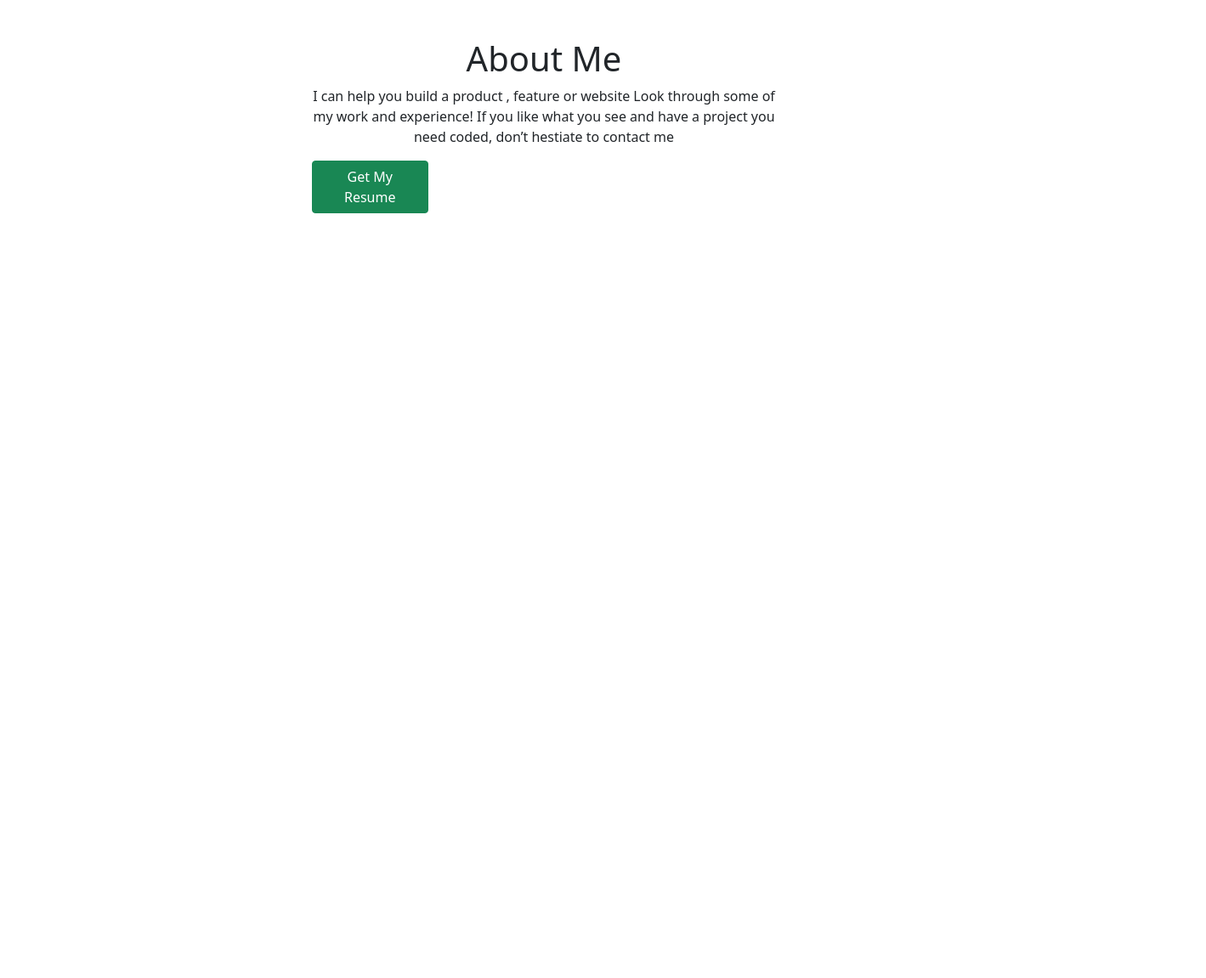
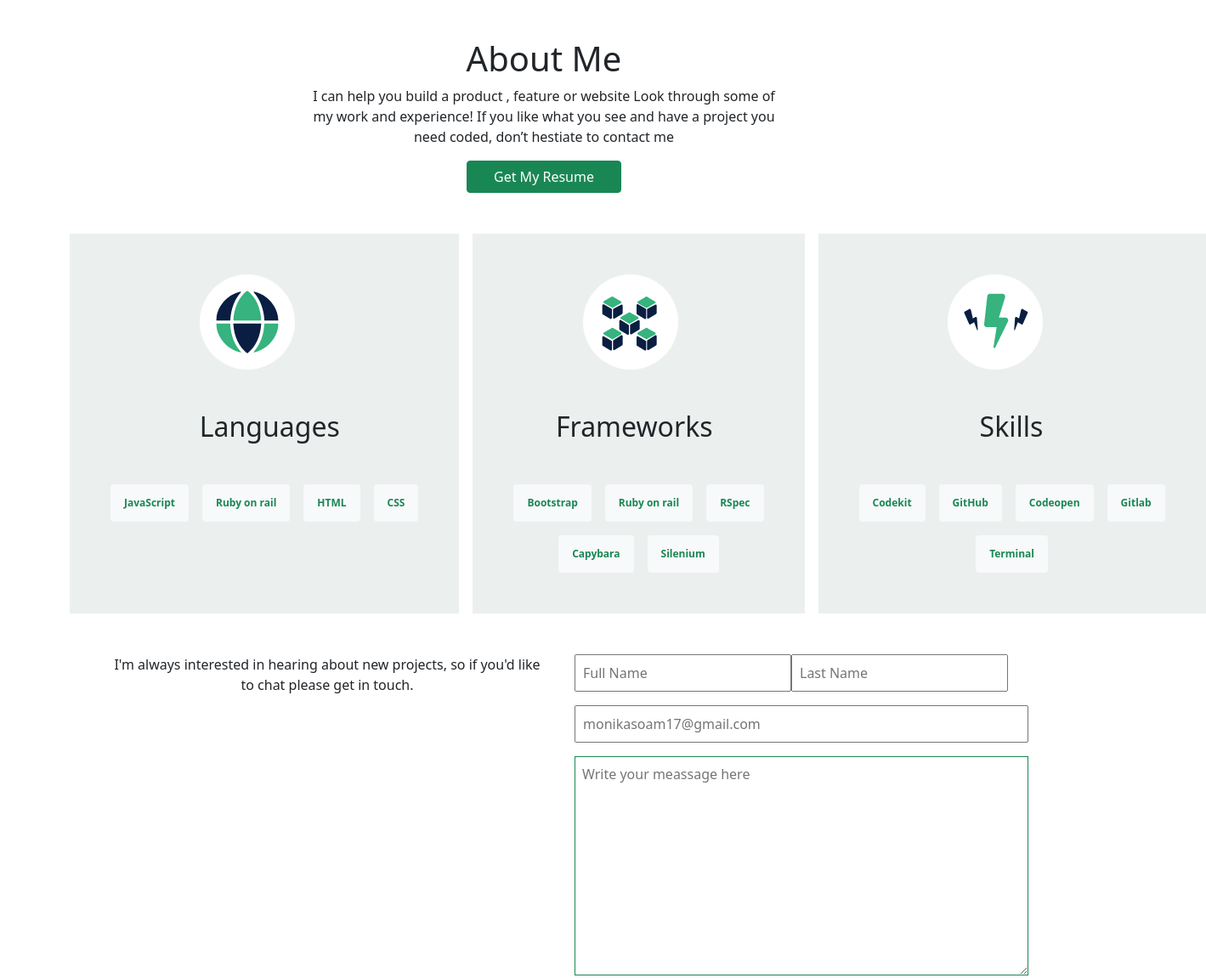
Before and after one commit to monika-soam/Bootstrap, a website: page index.html in a window 1280 px wide. Shown: the part 1750-2901 px from the top of the page at 85% size, 1419 px wide, since content can reach past the window. Before the commit the page ends 2001 px from the top, so only its background shows below. Drawn offline with nearby package versions, Linux system fonts and the light colour scheme.

Commit message:
Completed the about me section

```diff
--- a/index.html
+++ b/index.html
@@ -159,11 +159,76 @@
 
         <h1 class="text-dark">About Me</h1>
         <p class="text-dark">I can help you build a product , feature or website Look through some of my work and experience! If you like what you see and have a project you need coded, don’t hestiate to contact me</p>
-        <button class="btn btn-success col-sm-3 justify-content-center align-items-center" type="button">Get My Resume</button>
+        <button class="btn btn-success col-lg-4 justify-content-center align-items-center offset-4" type="button">Get My Resume</button>
       </div>
       <div class="col-lg-3"></div>
+      <div class="work-content d-flex flex-row gap-3 mt-5">
 
+        <div class="inner-work justify-content-center align-items-center">
+          <div class="img-div offset-4 my-5 "><img class=" px-3" src="./assets/img/Icon-Langguage.svg" alt="Language"></div>
+          <h2 class="offset-4 mt-4">Languages</h2>
+          <div class="d-flex flex-column justify-content-center gap-3 m-5 ">
+            <div class="d-flex flex-row gap-3">
+              <span class="badge text-success bg-light p-3">JavaScript</span>
+              <span class="badge text-success bg-light p-3">Ruby on rail</span>
+              <span class="badge text-success bg-light p-3">HTML</span>
+
+              <span class="badge text-success bg-light p-3">CSS</span>
+            </div>
+          </div>
+        </div>
+        <div class="inner-work justify-content-center align-items-center">
+          <div class="img-div offset-4 my-5"><img class="px-3" src="./assets/img/Icon-Name-1.svg" alt="Language"></div>
+          <h2 class="offset-3 mt-4">Frameworks</h2>
+          <div class="d-flex flex-column justify-content-center gap-3 m-5 ">
+            <div class="d-flex flex-row gap-3">
+              <span class="badge text-success bg-light p-3">Bootstrap</span>
+              <span class="badge text-success bg-light p-3">Ruby on rail</span>
+              <span class="badge text-success bg-light p-3">RSpec</span>
+            </div>
+            <div class="d-flex flex-row gap-3 justify-content-center">
+              <span class="badge text-success bg-light p-3">Capybara</span>
+              <span class="badge text-success bg-light p-3">Silenium</span>
+            </div>
+          </div>
+        </div>
+        <div class="inner-work justify-content-center align-items-center">
+          <div class="img-div offset-4 my-5"><img class="px-3" src="./assets/img/Icon-Name-2.svg" alt="Language"></div>
+          <h2 class="offset-5 mt-4">Skills</h2>
+          <div class="d-flex flex-column justify-content-center gap-3 m-5 ">
+            <div class="d-flex flex-row gap-3">
+              <span class="badge text-success bg-light p-3">Codekit</span>
+              <span class="badge text-success bg-light p-3">GitHub</span>
+              <span class="badge text-success bg-light p-3">Codeopen</span>
+              <span class="badge text-success bg-light p-3">Gitlab</span>
+            </div>
+            <div class="d-flex flex-row gap-3 justify-content-center">
+
+              <span class="badge text-success bg-light p-3">Terminal</span>
+            </div>
+          </div>
+        </div>
+
+      </div>
     </div>
+
+    <div class="contact-us d-flex flex-row m-5 gap-5">
+      <div class="col-lg-6 justify-content-center align-items-center text-center">
+        <p class="text-dark ">I'm always interested in hearing about new projects, so if you'd like to chat please get in touch.</p>
+      </div>
+      <div class="col-lg-6 ">
+        <form action="https://formspree.io/f/xnqwdjbw" method="post" class="d-flex row gap-3">
+          <div class="row">
+            <input type="text" class="col-sm-6 p-2" name="userName" maxlength="30" placeholder="Full Name" required>
+            <input type="text" class="col-sm-6 p-2" name="userName" maxlength="30" placeholder="Last Name">
+          </div>
+          <input class="col-sm-12 p-2" type="email" name="email" placeholder="monikasoam17@gmail.com" required>
+          <textarea class="col-sm-12 p-2 border-success" name="message" id="message1" cols="30" rows="10" placeholder="Write your meassage here" maxlength="500" required></textarea>
+
+        </form>
+      </div>
+    </div>
+
 
 
 
--- a/style.css
+++ b/style.css
@@ -1,3 +1,17 @@
 .home-page {
   background-image: url("./assets/img/Header-llustration-desktop.svg");
 }
+
+.inner-work {
+  background-color: #ebf0ee;
+}
+
+.inner-work img {
+  width: 7em;
+  height: 7em;
+  background-color: #fff;
+}
+
+.img-div img {
+  border-radius: 4em;
+}
```
Also changed, not shown: assets/img/Icon-Langguage.svg (added), assets/img/Icon-Name-1.svg (added), assets/img/Icon-Name-2.svg (added).
